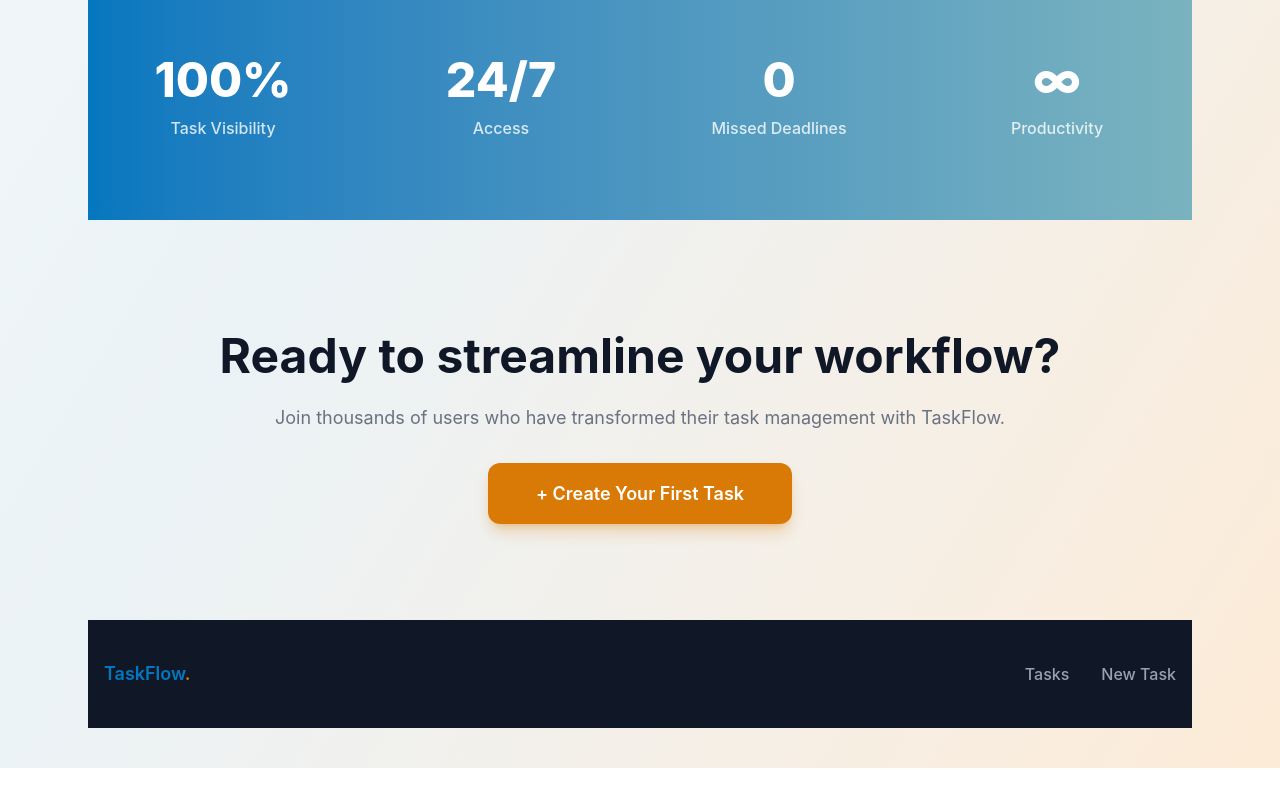
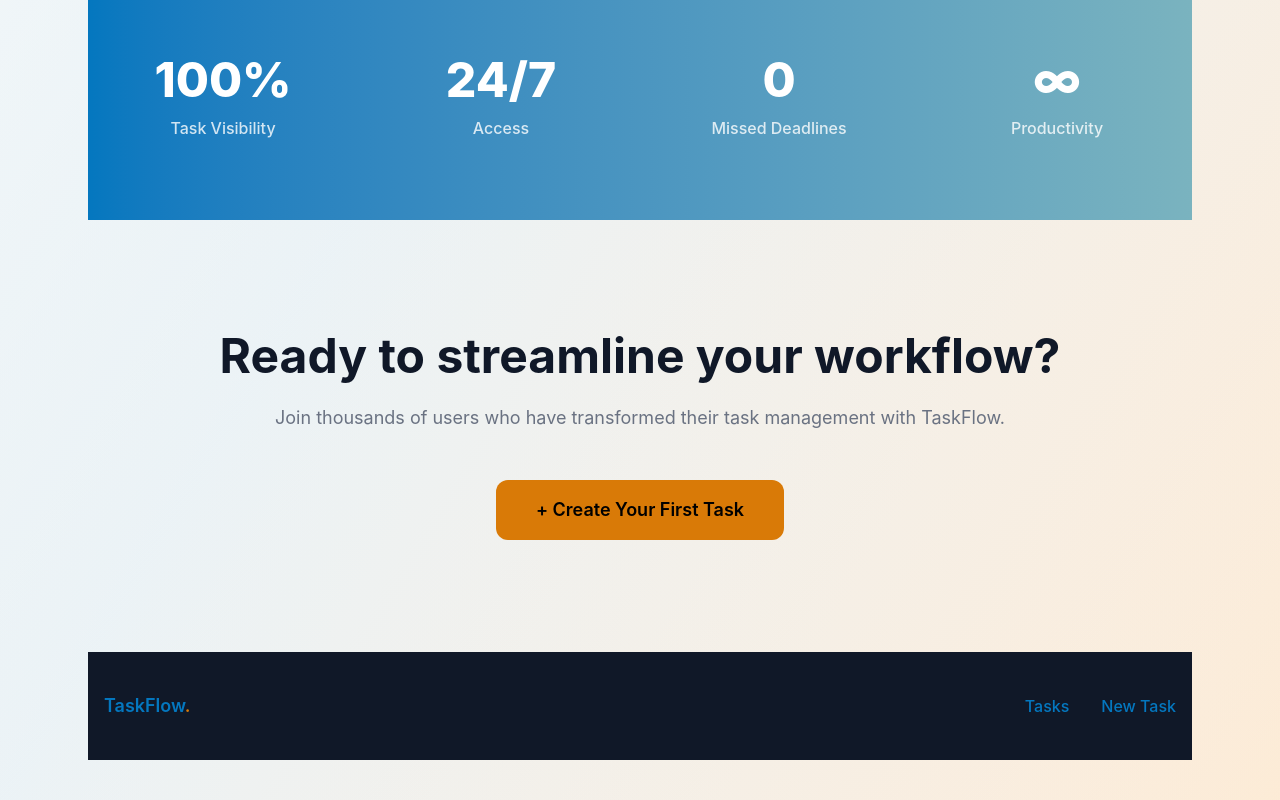
Before and after one commit to jcarloshg/OwnToDo, a Next.js app in the folder front/: page / in a window 1280 px wide. Shown: the part 1319-2119 px from the top of the page. Before the commit the page ends 2087 px from the top, so only its background shows below. Built offline with nearby package versions, Linux system fonts and the light colour scheme.

Commit message:
implement new styles

```diff
--- a/front/src/app/(main)/page.tsx
+++ b/front/src/app/(main)/page.tsx
@@ -1,4 +1,4 @@
-import Link from 'next/link';
+import { CustomLink } from '@/presentation/components';
 
 export default function LandingPage() {
   return (
@@ -24,12 +24,12 @@ export default function LandingPage() {
               Boost productivity and never miss a deadline again.
             </p>
             <div className="flex flex-col sm:flex-row gap-6 justify-center">
-              <Link href="/tasks" className="btn-primary text-lg px-10 py-4 shadow-lg shadow-primary/30">
+              <CustomLink href="/tasks" variant="primary" size="lg">
                 ☰ Get Started
-              </Link>
-              <Link href="/tasks/new" className="btn-accent text-lg px-10 py-4 shadow-lg shadow-accent/30">
+              </CustomLink>
+              <CustomLink href="/tasks/new" variant="secondary" size="lg">
                 + Create Task
-              </Link>
+              </CustomLink>
             </div>
           </div>
         </div>
@@ -115,9 +115,9 @@ export default function LandingPage() {
           <p className="text-gray-500 text-lg mb-12">
             Join thousands of users who have transformed their task management with TaskFlow.
           </p>
-          <Link href="/tasks/new" className="btn-accent text-lg px-12 py-5 shadow-lg shadow-accent/30">
+          <CustomLink href="/tasks/new" variant="secondary" size="lg">
             + Create Your First Task
-          </Link>
+          </CustomLink>
         </div>
       </section>
 
@@ -129,12 +129,12 @@ export default function LandingPage() {
             <span className="text-accent">.</span>
           </div>
           <div className="flex items-center gap-8">
-            <Link href="/tasks" className="hover:text-primary transition-colors font-medium">
+            <CustomLink href="/tasks" variant="link" size="md" className="transition-colors font-medium">
               Tasks
-            </Link>
-            <Link href="/tasks/new" className="hover:text-primary transition-colors font-medium">
+            </CustomLink>
+            <CustomLink href="/tasks/new" variant="link" size="md" className="transition-colors font-medium">
               New Task
-            </Link>
+            </CustomLink>
           </div>
         </div>
       </footer>
--- a/front/src/app/(main)/tasks/[id]/edit/page.tsx
+++ b/front/src/app/(main)/tasks/[id]/edit/page.tsx
@@ -1,4 +1,4 @@
-import Link from 'next/link';
+import { CustomLink } from '@/presentation/components';
 
 interface PageProps {
   params: Promise<{ id: string }>;
@@ -10,9 +10,9 @@ export default async function EditTaskPage({ params }: PageProps) {
   return (
     <div className="max-w-3xl mx-auto">
       <div className="mb-8">
-        <Link href={`/tasks/${id}`} className="text-primary hover:text-primary/80 font-medium flex items-center gap-2 transition-colors">
+        <CustomLink href={`/tasks/${id}`} variant="link" size="md" className="font-medium flex items-center gap-2">
           ← Back to task
-        </Link>
+        </CustomLink>
       </div>
       <div className="card">
         <h2 className="text-3xl font-extrabold text-primary mb-6">Edit Task</h2>
--- a/front/src/app/(main)/tasks/[id]/page.tsx
+++ b/front/src/app/(main)/tasks/[id]/page.tsx
@@ -1,3 +1,5 @@
+import { CustomLink } from '@/presentation/components';
+
 interface PageProps {
   params: Promise<{ id: string }>;
 }
@@ -8,9 +10,9 @@ export default async function TaskDetailPage({ params }: PageProps) {
   return (
     <div className="max-w-3xl mx-auto">
       <div className="mb-8">
-        <a href="/tasks" className="text-primary hover:text-primary/80 font-medium flex items-center gap-2 transition-colors">
+        <CustomLink href="/tasks" variant="link" size="md" className="font-medium flex items-center gap-2">
           ← Back to tasks
-        </a>
+        </CustomLink>
       </div>
       <div className="card">
         <h2 className="text-3xl font-extrabold text-primary mb-6">Task Details</h2>
--- a/front/src/app/(main)/tasks/new/page.tsx
+++ b/front/src/app/(main)/tasks/new/page.tsx
@@ -1,4 +1,5 @@
 import { TaskForm } from '@/presentation/components/TaskForm';
+import { CustomLink } from '@/presentation/components';
 
 const DEMO_USER_ID = '00000000-0000-0000-0000-000000000000';
 
@@ -11,9 +12,9 @@ export default function NewTaskPage() {
   return (
     <div className="max-w-3xl mx-auto">
       <div className="mb-8">
-        <a href="/tasks" className="text-primary hover:text-primary/80 font-medium flex items-center gap-2 transition-colors">
+        <CustomLink href="/tasks" variant="link" size="md" className="font-medium flex items-center gap-2">
           ← Back to tasks
-        </a>
+        </CustomLink>
       </div>
       <TaskForm userId={DEMO_USER_ID} />
     </div>
--- a/front/src/app/(main)/tasks/page.tsx
+++ b/front/src/app/(main)/tasks/page.tsx
@@ -1,4 +1,4 @@
-import Link from 'next/link';
+import { CustomLink } from '@/presentation/components';
 import { getTasks } from '@/infrastructure/api/taskApi';
 
 const DEMO_USER_ID = '00000000-0000-0000-0000-000000000000';
@@ -15,12 +15,13 @@ export default async function TasksPage() {
     <div className="max-w-4xl mx-auto">
       <div className="flex justify-between items-center mb-10">
         <h2 className="text-4xl font-extrabold text-gray-800">Your Tasks</h2>
-        <Link
+        <CustomLink
           href="/tasks/new"
-          className="btn-primary text-lg px-8 py-4 shadow-lg shadow-primary/30"
+          variant="primary"
+          size="md"
         >
           + New Task
-        </Link>
+        </CustomLink>
       </div>
 
       {tasks.length === 0 ? (
@@ -29,16 +30,18 @@ export default async function TasksPage() {
             <span className="text-4xl">📋</span>
           </div>
           <p className="text-gray-500 text-lg mb-6">No tasks yet</p>
-          <Link href="/tasks/new" className="btn-accent inline-flex px-8 py-3">
+          <CustomLink href="/tasks/new" variant="secondary" size="md">
             Create your first task
-          </Link>
+          </CustomLink>
         </div>
       ) : (
         <ul className="space-y-5">
           {tasks.map((task) => (
             <li key={task.id}>
-              <Link
+              <CustomLink
                 href={`/tasks/${task.id}`}
+                variant="third"
+                size="md"
                 className="card block hover-lift"
               >
                 <div className="flex justify-between items-start">
@@ -68,7 +71,7 @@ export default async function TasksPage() {
                     </span>
                   )}
                 </div>
-              </Link>
+              </CustomLink>
             </li>
           ))}
         </ul>
--- a/front/src/presentation/components/Link.tsx
+++ b/front/src/presentation/components/Link.tsx
@@ -1,11 +1,11 @@
 'use client';
 
-import Link, { LinkProps } from 'next/link';
+import Link from 'next/link';
 import { AnchorHTMLAttributes, ReactNode } from 'react';
 
 interface CustomLinkProps extends Omit<AnchorHTMLAttributes<HTMLAnchorElement>, 'href'> {
   href: string;
-  variant?: 'primary' | 'secondary' | 'third';
+  variant?: 'primary' | 'secondary' | 'third' | 'link';
   size?: 'sm' | 'md' | 'lg';
   children: ReactNode;
 }
@@ -15,26 +15,34 @@ const CustomLink = ({
   variant = 'primary',
   size = 'md',
   children,
+  href,
   ...props
 }: CustomLinkProps) => {
-  const baseStyles = 'inline-flex items-center justify-center font-semibold rounded-xl transition-all duration-200 disabled:opacity-50 disabled:cursor-not-allowed active:scale-95';
+  const isLinkVariant = variant === 'link';
 
-  const sizeStyles = {
-    sm: 'px-4 py-2 text-sm',
-    md: 'px-6 py-3 text-base',
-    lg: 'px-10 py-4 text-lg',
-  };
+  const baseStyles = isLinkVariant
+    ? 'transition-colors duration-200'
+    : 'inline-flex items-center justify-center font-semibold rounded-xl transition-all duration-200 disabled:opacity-50 disabled:cursor-not-allowed active:scale-95';
+
+  const sizeStyles = isLinkVariant
+    ? {}
+    : {
+        sm: 'px-4 py-2 text-sm',
+        md: 'px-6 py-3 text-base',
+        lg: 'px-10 py-4 text-lg',
+      };
 
   const variantStyles = {
-    primary: 'bg-primary text-white hover:bg-primary/90 hover:shadow-lg hover:shadow-primary/30',
-    secondary: 'bg-accent text-white hover:bg-accent/90 hover:shadow-lg hover:shadow-accent/30',
-    third: 'bg-gray-200 text-gray-700 hover:bg-gray-300 hover:shadow-md',
+    primary: 'bg-primary hover:bg-primary/90 hover:shadow-lg hover:shadow-primary/30',
+    secondary: 'bg-accent hover:bg-accent/90 hover:shadow-lg hover:shadow-accent/30',
+    third: 'bg-gray-200 hover:bg-gray-300 hover:shadow-md',
+    link: 'text-primary hover:text-primary/80',
   };
 
   return (
     <Link
-      href={props.href}
-      className={`${baseStyles} ${sizeStyles[size]} ${variantStyles[variant]} ${className}`}
+      href={href}
+      className={`${baseStyles} ${!isLinkVariant ? sizeStyles[size] : ''} ${variantStyles[variant]} ${className}`}
       {...props}
     >
       {children}
--- /dev/null
+++ b/front/src/types/global.d.ts
@@ -0,0 +1,10 @@
+/// <reference types="next" />
+/// <reference types="next/image-types/global" />
+
+// NOTE: This file should not be edited
+// see https://nextjs.org/docs/basic-features/typescript for more information.
+
+declare module '*.css' {
+  const content: { [className: string]: string };
+  export default content;
+}
--- a/front/tsconfig.json
+++ b/front/tsconfig.json
@@ -18,6 +18,6 @@
       "@/*": ["./src/*"]
     }
   },
-  "include": ["next-env.d.ts", "**/*.ts", "**/*.tsx", ".next/types/**/*.ts"],
+  "include": ["next-env.d.ts", "**/*.ts", "**/*.tsx", ".next/types/**/*.ts", "src/types/**/*.d.ts"],
   "exclude": ["node_modules"]
 }
```
